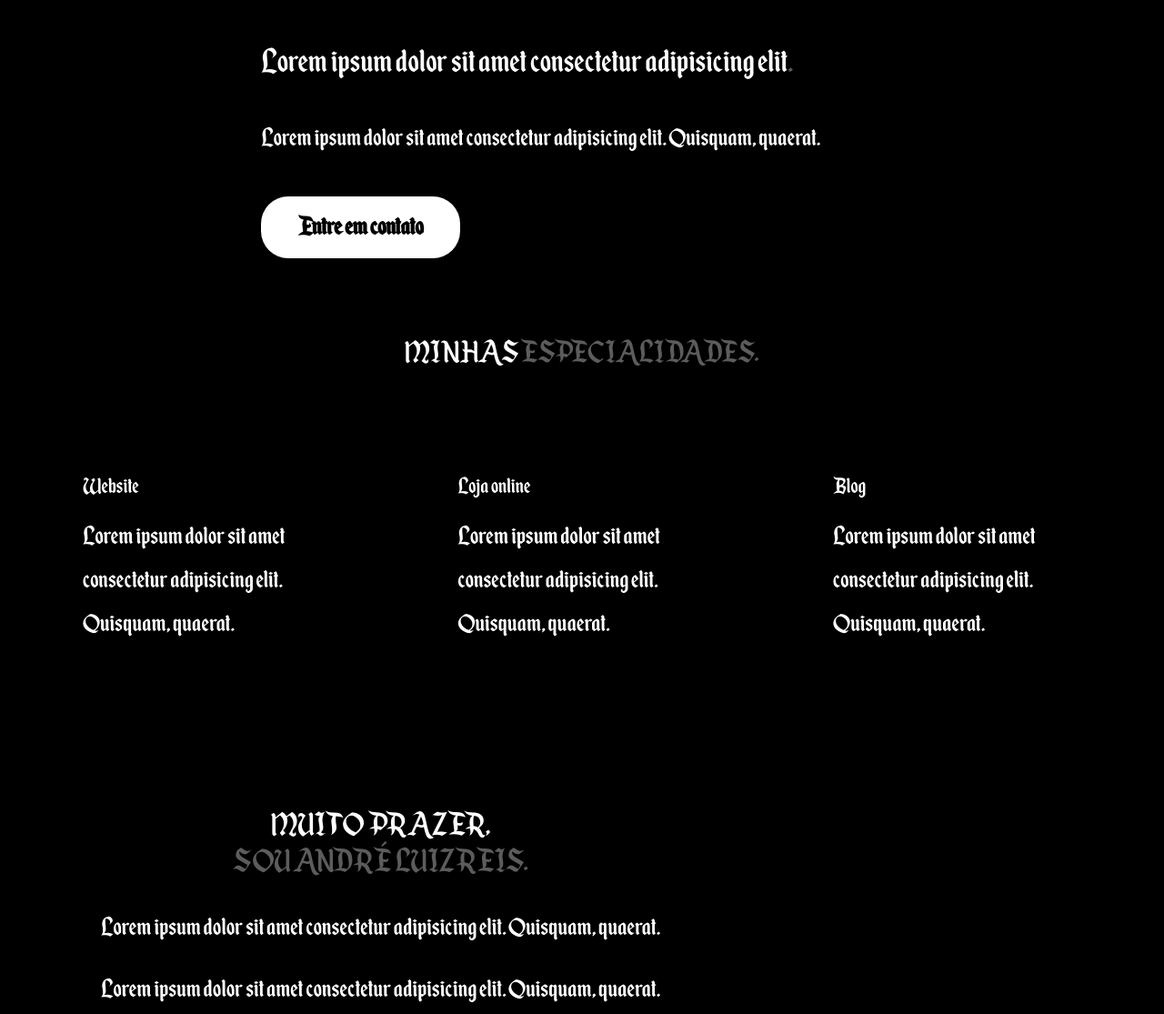
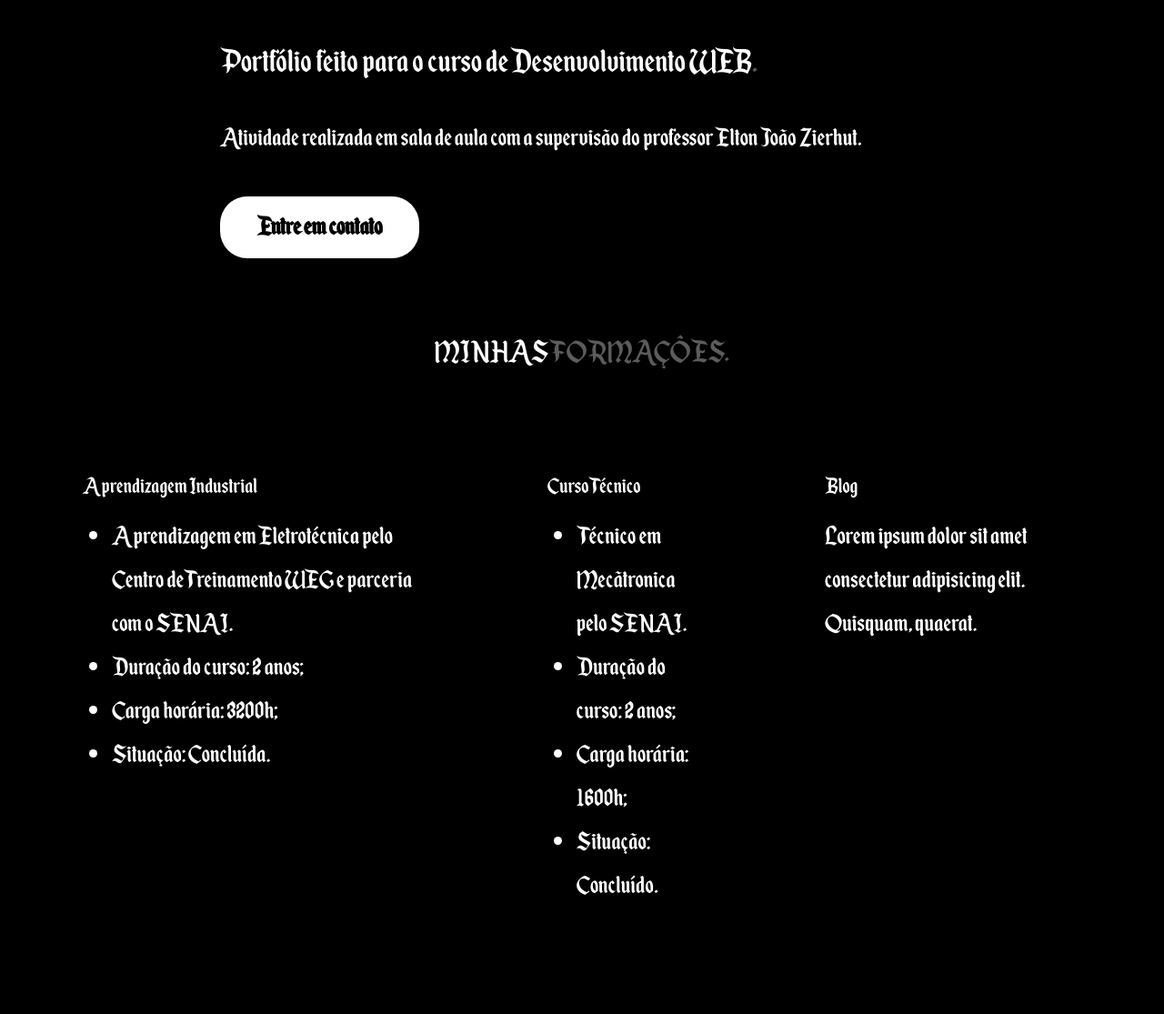
Before and after one commit to Andr3Reis/Portifolio, a plain HTML site: page index.html in a window 1280 px wide. Shown: the part 140-1255 px from the top of the page at 91% size. Drawn offline with nearby package versions, Linux system fonts and the light colour scheme.

Commit message:
Added Degrees

```diff
--- a/index.html
+++ b/index.html
@@ -41,8 +41,8 @@
             <div class="interface">
                 <div class="flex">
                     <div class="txt-topo-site">
-                        <h1>Lorem ipsum dolor sit amet consectetur adipisicing elit<span>.</span></h1>
-                        <p>Lorem ipsum dolor sit amet consectetur adipisicing elit. Quisquam, quaerat.</p>
+                        <h1>Portfólio feito para o curso de Desenvolvimento WEB<span>.</span></h1>
+                        <p>Atividade realizada em sala de aula com a supervisão do professor Elton João Zierhut.</p>
 
                         <div class="btn-contato">
                             <a href="#">
@@ -60,17 +60,27 @@
 
         <section class="especialidades">
             <div class="interface">
-                <h2 class="titulo">MINHAS <span>ESPECIALIDADES.</span></h2>
+                <h2 class="titulo">MINHAS <span>FORMAÇÔES.</span></h2>
                 <div class="flex">
                     <div class="especialidades-box">
                         <i class="bi bi-code-square"></i>
-                        <h3>Website</h3>
-                        <p>Lorem ipsum dolor sit amet consectetur adipisicing elit. Quisquam, quaerat.</p>
+                        <h3>Aprendizagem Industrial</h3>
+                        <ul>
+                            <li>Aprendizagem em Eletrotécnica pelo Centro de Treinamento WEG e parceria com o SENAI.</li>
+                            <li>Duração do curso: 2 anos;</li>
+                            <li>Carga horária: 3200h;</li>
+                            <li>Situação: Concluída.</li>
+                        </ul>
                     </div><!--especialidades-box-->
                     <div class="especialidades-box">
                         <i class="bi bi-cart"></i>
-                        <h3>Loja online</h3>
-                        <p>Lorem ipsum dolor sit amet consectetur adipisicing elit. Quisquam, quaerat.</p>
+                        <h3>Curso Técnico</h3>
+                        <ul>
+                            <li>Técnico em Mecãtronica pelo SENAI.</li>
+                            <li>Duração do curso: 2 anos;</li>
+                            <li>Carga horária: 1600h;</li>
+                            <li>Situação: Concluído.</li>
+                        </ul>
                     </div><!--especialidades-box-->
                     <div class="especialidades-box">
                         <i class="bi bi-cart"></i>
```
